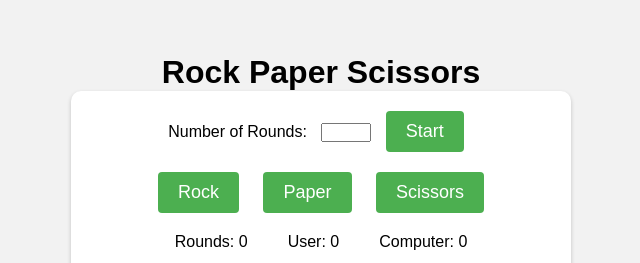
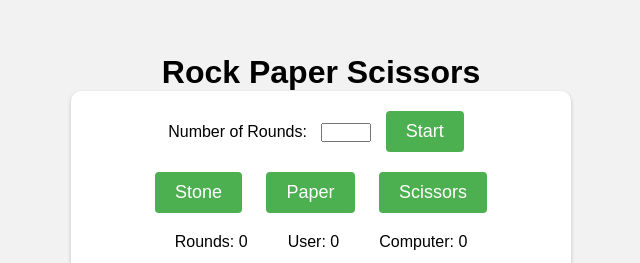
Before and after one commit to thiru1308/stone-paper-scissors-game-, a plain HTML site: page index.html in a window 1280 px wide. Shown: the part 197-460 px from the top of the page, 319-959 px from the left. Drawn offline with Linux system fonts and the light colour scheme.

Commit message:
Update index.html

```diff
--- a/index.html
+++ b/index.html
@@ -19,7 +19,7 @@
         </div>
 
         <div class="choices">
-          <button id="rock">Rock</button>
+          <button id="rock">Stone</button>
           <button id="paper">Paper</button>
           <button id="scissors">Scissors</button>
         </div>
```
